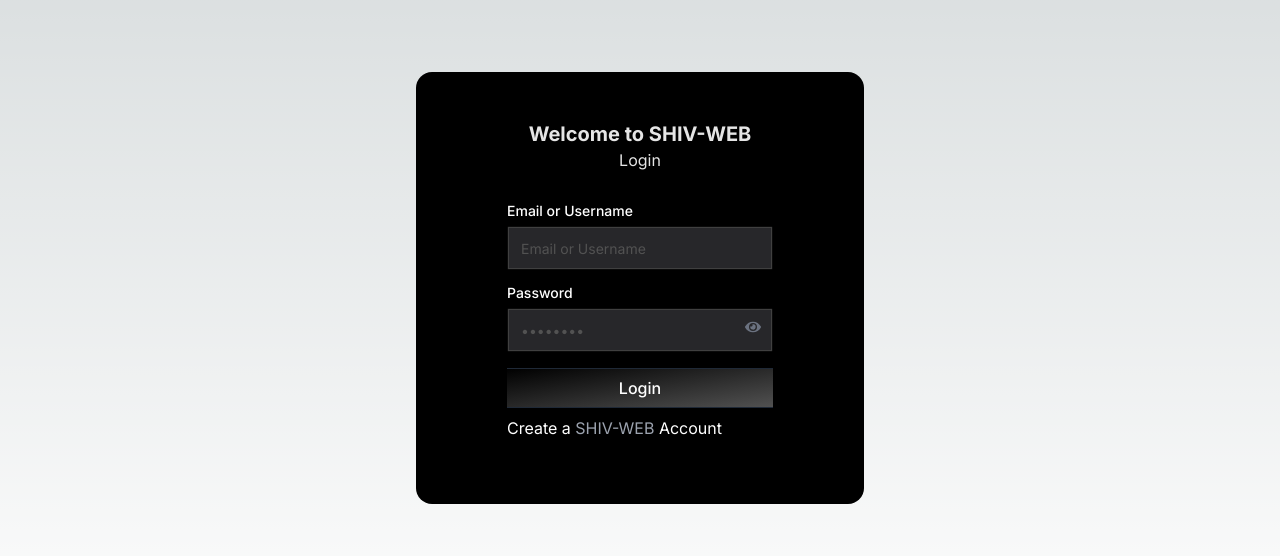
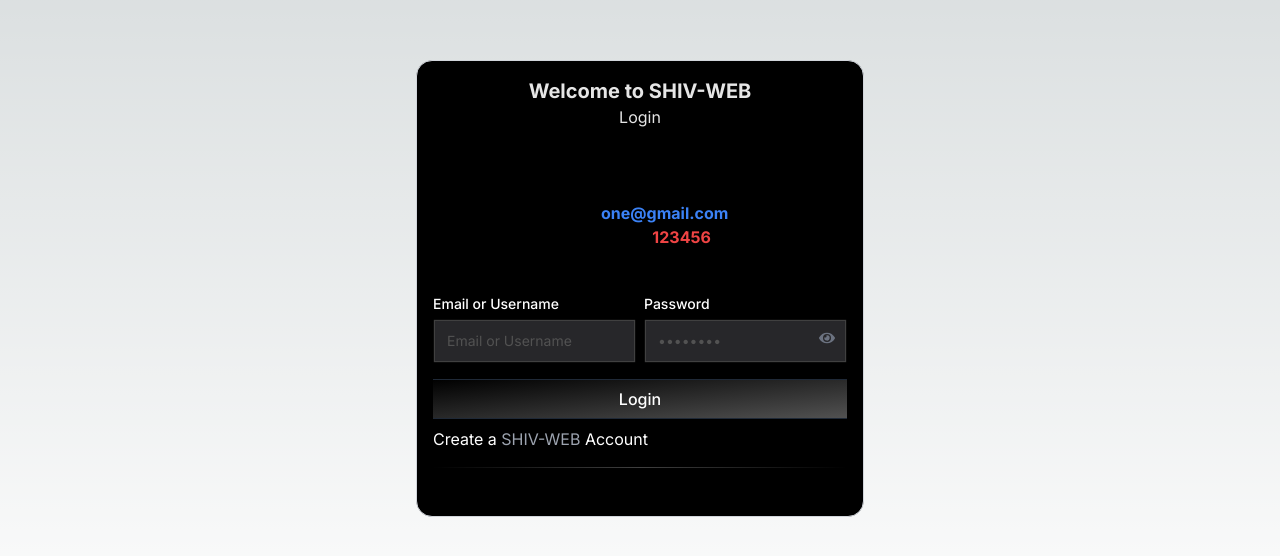
Before and after one commit to MR-SHIV-SHARMA/SHIV-VIBES-JS, a Next.js app: page /login in a window 1280 px wide. Shown: the part 112-668 px from the top of the page. Built offline with nearby package versions, Linux system fonts and the light colour scheme.

Commit message:
version 01.00.07

```diff
--- a/src/app/login/page.jsx
+++ b/src/app/login/page.jsx
@@ -2,7 +2,7 @@
 import axios from "axios";
 import { useRouter } from "next/navigation";
 import React, { useEffect, useState } from "react";
-import toast from "react-hot-toast";
+import toast, { Toaster } from "react-hot-toast";
 import Link from "next/link";
 import { Label } from "../../components/ui/label";
 import { Input } from "../../components/ui/input";
@@ -63,7 +63,8 @@
 
   return (
     <div className="flex items-center justify-center min-h-screen bg-transparent bg-gray-600">
-      <div className="max-w-md w-full mx-auto bg-black rounded-none md:rounded-2xl p-4 md:p-8 shadow-input flex flex-col items-center justify-center md:bg-black">
+      <Toaster /> {/* Add Toaster here */}
+      <div className="max-w-md w-full mx-auto bg-black rounded-none md:rounded-2xl px-4 shadow-input flex flex-col items-center justify-center md:bg-black border border-gray-300">
         <h2 className="font-bold text-xl mt-4 text-neutral-800 dark:text-neutral-200">
           Welcome to SHIV-WEB
         </h2>
@@ -74,20 +75,33 @@
           <p className="text-red-500 text-sm mt-2">{errorMessage}</p>
         )}
 
-        <form className="my-8" onSubmit={onLogin}>
-          <LabelInputContainer className="mb-4">
+        {/* Login credentials message */}
+        <h1 className="text-xl font-bold mb-4 text-center">
+          Please log in using the following credentials:
+        </h1>
+        <p className="text-center">
+          Email: <strong className="text-blue-500">one@gmail.com</strong>
+        </p>
+        <p className="text-center mb-4">
+          Password: <strong className="text-red-500">123456</strong>
+        </p>
+
+        <form className="my-8 w-full" onSubmit={onLogin}>
+          <div className="sm:flex gap-2">
+            <LabelInputContainer className="mb-4 w-full">
               <Label htmlFor="identifier">Email or Username</Label>
               <Input
                 id="identifier"
                 value={user.identifier}
-              onChange={(e) => setUser({ ...user, identifier: e.target.value })}
+                onChange={(e) =>
+                  setUser({ ...user, identifier: e.target.value })
+                }
                 placeholder="Email or Username"
                 type="text"
-              className="dark:text-white"
+                className="dark:text-white w-full"
               />
             </LabelInputContainer>
-
-          <LabelInputContainer className="mb-4 relative">
+            <LabelInputContainer className="mb-4 w-full relative">
               <Label htmlFor="password">Password</Label>
               <Input
                 id="password"
@@ -95,7 +109,7 @@
                 onChange={(e) => setUser({ ...user, password: e.target.value })}
                 placeholder="••••••••"
                 type={showPassword ? "text" : "password"} // Toggle between text and password
-              className="dark:text-white pr-10" // Add padding to the right for the icon
+                className="dark:text-white pr-10 w-full" // Add padding to the right for the icon
               />
               <button
                 type="button"
@@ -106,7 +120,7 @@
                 {/* Toggle the icon */}
               </button>
             </LabelInputContainer>
-
+          </div>
           <button
             className="bg-gradient-to-br relative group/btn from-black to-neutral-600 block dark:bg-gray-700 w-full text-white rounded-md h-10 font-medium shadow-[0px_1px_0px_0px_#ffffff40_inset,0px_-1px_0px_0px_#ffffff40_inset] dark:shadow-[0px_1px_0px_0px_var(--gray-800)_inset,0px_-1px_0px_0px_var(--gray-800)_inset]"
             type="submit"
@@ -115,7 +129,6 @@
             {loading ? "Loading..." : "Login"}
             <BottomGradient />
           </button>
-
           <Link className="text-gray-900 dark:text-white" href="/signup">
             <h1 className="mt-2">
               Create a{" "}
@@ -123,6 +136,7 @@
               Account
             </h1>
           </Link>
+          <div className="bg-gradient-to-r from-transparent via-neutral-300 dark:via-neutral-700 to-transparent my-4 h-[1px] w-full" />
         </form>
       </div>
     </div>
--- a/src/app/signup/page.jsx
+++ b/src/app/signup/page.jsx
@@ -33,7 +33,10 @@
       router.push("/Account_verification_email");
     } catch (error) {
       console.log("Signup failed", error.message);
-      if (error.response && error.response.data.error === "user already exists") {
+      if (
+        error.response &&
+        error.response.data.error === "user already exists"
+      ) {
         toast.error("User already exists", { duration: 15000 });
       } else {
         toast.error(error.message, { duration: 15000 });
@@ -44,19 +47,19 @@
   };
 
   useEffect(() => {
-    setButtonDisabled(
-      !(user.email && user.password && user.username)
-    );
+    setButtonDisabled(!(user.email && user.password && user.username));
   }, [user]);
 
   return (
     <div className="flex items-center justify-center min-h-screen bg-transparent bg-gray-600">
-      <div className="max-w-md w-full mx-auto p-4 rounded-none md:rounded-2xl shadow-input bg-gray-600 dark:bg-black flex flex-col items-center justify-center min-h-screen">
+      <div className="max-w-md w-full mx-auto p-4 rounded-none md:rounded-2xl shadow-input bg-gray-600 dark:bg-black flex flex-col items-center justify-center min-h sm:border-2 border-gray-300">
         <Toaster position="top-right" reverseOrder={false} />
         <h2 className="font-bold text-xl text-neutral-800 dark:text-neutral-200">
           Welcome to SHIV-WEB
         </h2>
-        <h1 className="py-2 text-neutral-200">{loading ? "Processing" : "Signup"}</h1>
+        <h1 className="py-2 text-neutral-200">
+          {loading ? "Processing" : "Signup"}
+        </h1>
 
         <form onSubmit={onSignup}>
           <div className="flex flex-col md:flex-row space-y-2 md:space-y-0 md:space-x-2 mb-4">
@@ -65,7 +68,9 @@
               <Input
                 id="firstname"
                 value={user.firstname}
-                onChange={(e) => setUser({ ...user, firstname: e.target.value })}
+                onChange={(e) =>
+                  setUser({ ...user, firstname: e.target.value })
+                }
                 placeholder="Shiv"
                 type="text"
               />
@@ -143,12 +148,12 @@
 
           <div className="bg-gradient-to-r from-transparent via-neutral-300 dark:via-neutral-700 to-transparent my-8 h-[1px] w-full" />
 
-          <div className="flex flex-col space-y-4">
+          {/* <div className="flex flex-col space-y-4">
             <button
               className="relative group/btn flex space-x-2 items-center justify-start px-4 w-full text-black rounded-md h-10 font-medium shadow-input bg-gray-50 dark:bg-zinc-900 dark:shadow-[0px_0px_1px_1px_var(--neutral-800)]"
               type="button"
             >
-              {/* <IconBrandGithub className="h-4 w-4 text-neutral-800 dark:text-neutral-300" /> */}
+              <IconBrandGithub className="h-4 w-4 text-neutral-800 dark:text-neutral-300" />
               <span className="text-neutral-700 dark:text-neutral-300 text-sm">GitHub</span>
               <BottomGradient />
             </button>
@@ -156,7 +161,7 @@
               className="relative group/btn flex space-x-2 items-center justify-start px-4 w-full text-black rounded-md h-10 font-medium shadow-input bg-gray-50 dark:bg-zinc-900 dark:shadow-[0px_0px_1px_1px_var(--neutral-800)]"
               type="button"
             >
-              {/* <IconBrandGoogle className="h-4 w-4 text-neutral-800 dark:text-neutral-300" /> */}
+              <IconBrandGoogle className="h-4 w-4 text-neutral-800 dark:text-neutral-300" />
               <span className="text-neutral-700 dark:text-neutral-300 text-sm">Google</span>
               <BottomGradient />
             </button>
@@ -164,11 +169,11 @@
               className="relative group/btn flex space-x-2 items-center justify-start px-4 w-full text-black rounded-md h-10 font-medium shadow-input bg-gray-50 dark:bg-zinc-900 dark:shadow-[0px_0px_1px_1px_var(--neutral-800)]"
               type="button"
             >
-              {/* <IconBrandOnlyfans className="h-4 w-4 text-neutral-800 dark:text-neutral-300" /> */}
+              <IconBrandOnlyfans className="h-4 w-4 text-neutral-800 dark:text-neutral-300" />
               <span className="text-neutral-700 dark:text-neutral-300 text-sm">OnlyFans</span>
               <BottomGradient />
             </button>
-          </div>
+          </div> */}
         </form>
       </div>
     </div>
```
Lines whose indentation alone changed are shown as unchanged.
